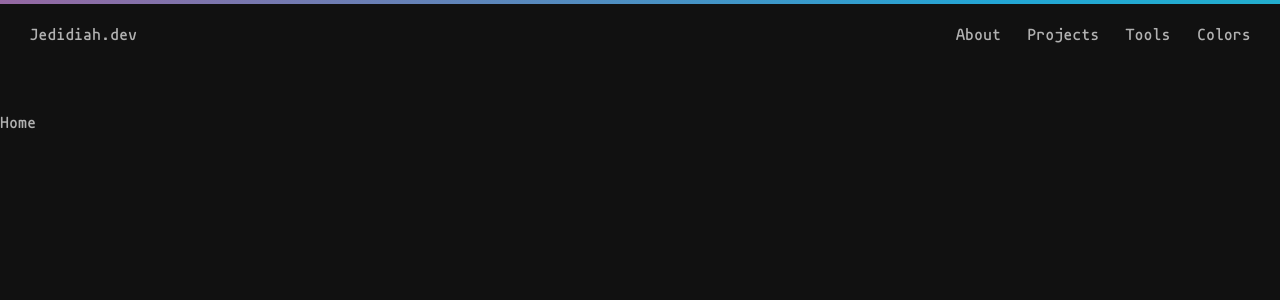
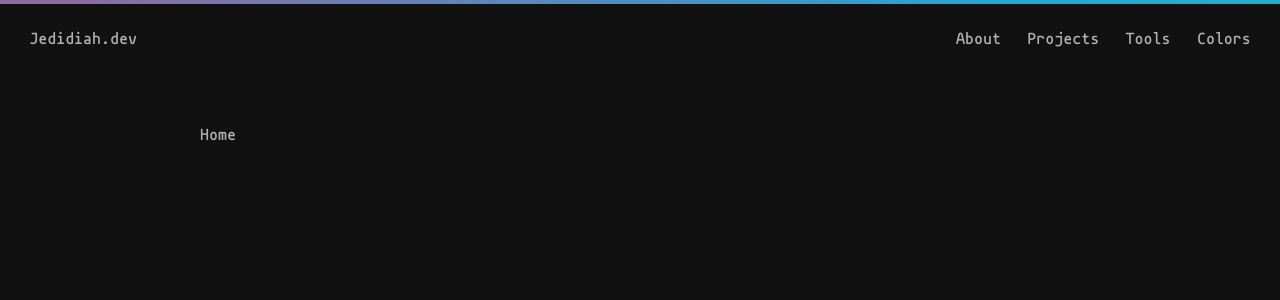
Before and after one commit to danieljantonio/portfolio, a Next.js app: page / in a window 1280 px wide. Shown: the top 300 px of the page. Built offline with nearby package versions, Linux system fonts and the light colour scheme.

Commit message:
update container width, add new variables

```diff
--- a/src/styles/globals.scss
+++ b/src/styles/globals.scss
@@ -27,10 +27,11 @@ body {
 		font-size: $text-sm;
 	}
 	overflow: hidden;
+	line-height: 1.65rem;
 }
 
 main {
-	max-width: 1308px;
+	max-width: 880px;
 	margin: 3rem auto;
 }
 
--- a/src/styles/variables.scss
+++ b/src/styles/variables.scss
@@ -1,5 +1,5 @@
 $bg-primary: #111111;
-$bg-secondary: #222222;
+$bg-secondary: #1b1b1b;
 $bg-tertiary: #2a2a2a;
 $bg-highlight: #363636;
 $text-primary: #b1b1b1;
```
